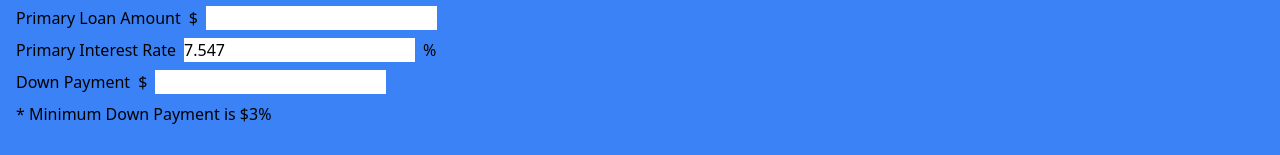
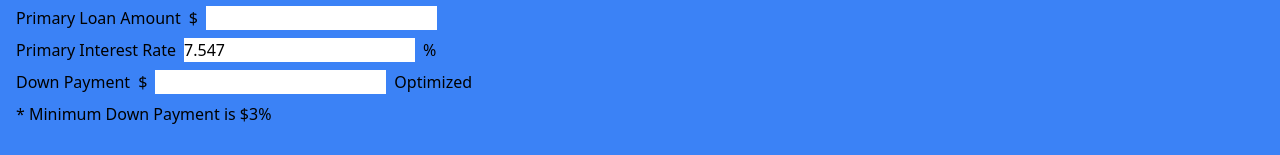
Before and after one commit to samueltanner/mortgage_app, a Next.js app: page / in a window 1280 px wide. Shown: the part 350-505 px from the top of the page. Built offline with nearby package versions, Linux system fonts and the light colour scheme.

Commit message:
fixes maximization for conventional

```diff
--- a/src/components/LoanInfoCard.tsx
+++ b/src/components/LoanInfoCard.tsx
@@ -107,8 +107,7 @@ export const LoanInfoCard = ({
 
   const adjustLoanValueBasedOnDownPayment = () => {
     if (downPaymentTooLow()) return maximizeLoan()
-    const newLoanAmount =
-      cleanHomePrice - cleanDownPayment - cleanMinDownPayment
+    const newLoanAmount = cleanHomePrice - cleanDownPayment
 
     setPrimaryLoanAmount(handlePriceChange(newLoanAmount.toString()))
   }
@@ -263,6 +262,7 @@ export const LoanInfoCard = ({
             Optimize For Down Payment
           </button>
         )}
+        {loanOptimized() ? 'Optimized' : 'Not Optimized'}
         {homePrice && downPayment && (
           <p>
             {(
```
